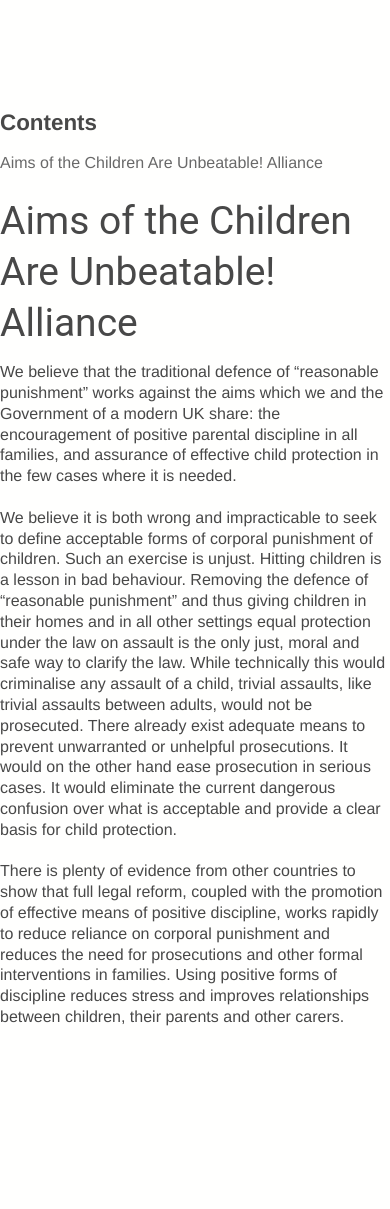
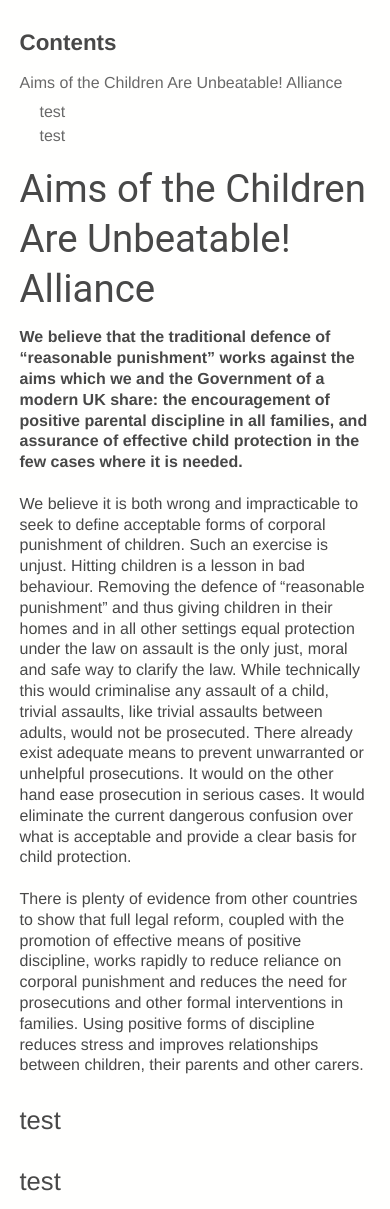
Before and after one commit to finnhodgkin/pretty-text-and-contents-template, a plain HTML site: page index.html in a window 390 px wide. Before the commit the page ends 1048 px from the top, so only its background shows below. Drawn offline with Linux system fonts and the light colour scheme; a web font is replaced by a local one.

Commit message:
add hash links to h2

```diff
--- a/index.html
+++ b/index.html
@@ -14,7 +14,7 @@
   <![endif]-->
 </head>
 <body>
-  <section>
+  <main>
     <aside>
       <!--scripted contents go here-->
       <div id="tableOfContents">
@@ -30,9 +30,14 @@
         <p>We believe it is both wrong and impracticable to seek to define acceptable forms of corporal punishment of children. Such an exercise is unjust. Hitting children is a lesson in bad behaviour. Removing the defence of “reasonable punishment” and thus giving children in their homes and in all other settings equal protection under the law on assault is the only just, moral and safe way to clarify the law. While technically this would criminalise any assault of a child, trivial assaults, like trivial assaults between adults, would not be prosecuted. There already exist adequate means to prevent unwarranted or unhelpful prosecutions. It would on the other hand ease prosecution in serious cases. It would eliminate the current dangerous confusion over what is acceptable and provide a clear basis for child protection.</p>
 
         <p>There is plenty of evidence from other countries to show that full legal reform, coupled with the promotion of effective means of positive discipline, works rapidly to reduce reliance on corporal punishment and reduces the need for prosecutions and other formal interventions in families. Using positive forms of discipline reduces stress and improves relationships between children, their parents and other carers.</p>
+
+        <h2>test</h2>
+
+        <h2>test</h2>
+
       </section>
     </article>
-  </section>
+  </main>
   <script src="script.js"></script>
 </body>
 </html>
--- a/script.js
+++ b/script.js
@@ -1,13 +1,13 @@
-document.addEventListener("DOMContentLoaded", function () {
-  buildContents("tableOfContents");
-});
-
 function applyAnchor(tag) {
-    tag = document.getElementsByTagName(tag);
-    var anchorName = "", tHTML = "";
-    for(var i = 0; i < tag.length; i++){
-      anchorName = tag[i].innerHTML.replace(/ /g, "-");
-      tag[i].innerHTML = "<div id='" + anchorName + "' class='anchor'></div>\n" + tag[i].innerHTML;
+    elements = document.getElementsByTagName(tag);
+    var anchorName = '';
+    var link = '';
+    for (var i = 0; i < elements.length; i++){
+      anchorName = elements[i].innerHTML.replace(/ /g, "-");
+      if (tag === 'h2') {
+        link = ' <a href="#' + anchorName + '">#</a>';
+      }
+      elements[i].innerHTML = elements[i].innerHTML + '<span id="' + anchorName + '" class="anchor">' + link + '</div>\n';
     }
 }
 
@@ -73,3 +73,5 @@
 
   return contents.join("");
 }
+
+buildContents("tableOfContents");
--- a/style.css
+++ b/style.css
@@ -30,26 +30,27 @@
   background-color: #fffffe;
 }
 
+h1, h2, h3, h4, h5, h6 {
+  font-weight: 400;
+  text-rendering: optimizeLegibility;
+  font-size: 140%;
+  margin-top: 28px;
+  margin-bottom: 10px;
+
+}
+
 h1{
   font-family: 'Patua One', Roboto, sans-serif;
-  font-size: 39px;
-  font-weight: 400;
+  font-size: 240%;
   margin-bottom: 14px;
   margin-top: 14px;
-  text-rendering: optimizeLegibility;
 }
 h2{
   font-size: 160%;
-  font-weight: 700;
-  margin-bottom: 14px;
-  margin-top: 28px;
-  text-rendering: optimizeLegibility;
+  font-weight: 400;
 }
 h3{
-  font-size: 140%;
   font-weight: 600;
-  margin-top: 108px;
-  margin-bottom: 10px;
 }
 
 p{
@@ -83,7 +84,20 @@
   color: rgb(177,85,85);
 }
 
-section{
+.anchor {
+  display: none;
+}
+.anchor a {
+  color: #757575;
+}
+.anchor a:hover {
+  color: rgb(177,85,85);
+}
+h2:hover .anchor {
+  display: inline;
+}
+
+main{
   width: 100%;
   max-width: 1000px;
   margin: 0 auto;
@@ -95,6 +109,9 @@
 aside{
   width: 30%;
   float: left;
+}
+header p {
+  font-weight: 600;
 }
 #tableOfContents{
   width: 100%;
@@ -111,9 +128,14 @@
     #tableOfContents{
       position: inherit;
     }
-    #wrap{
+    main{
       padding-left: 5%;
       padding-right: 5%;
       width: 90%;
     }
+
+    section {
+      width: 100%;
+      padding: 0%;
+    }
 }
```
